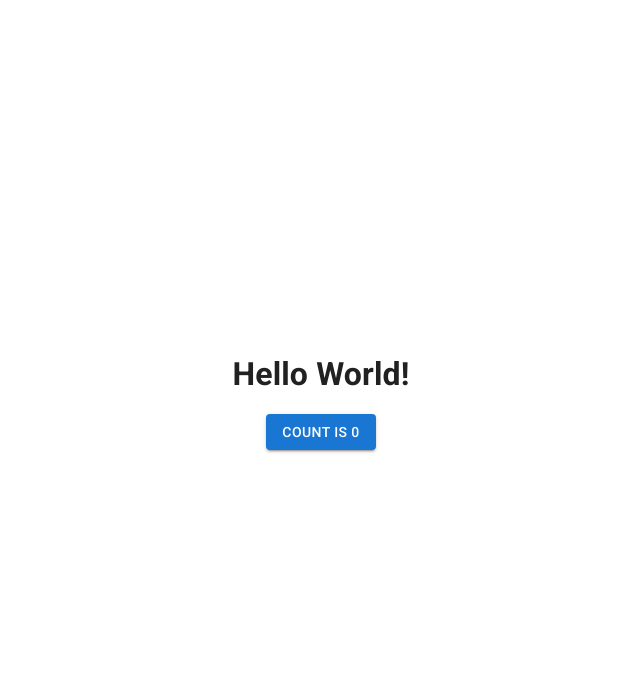
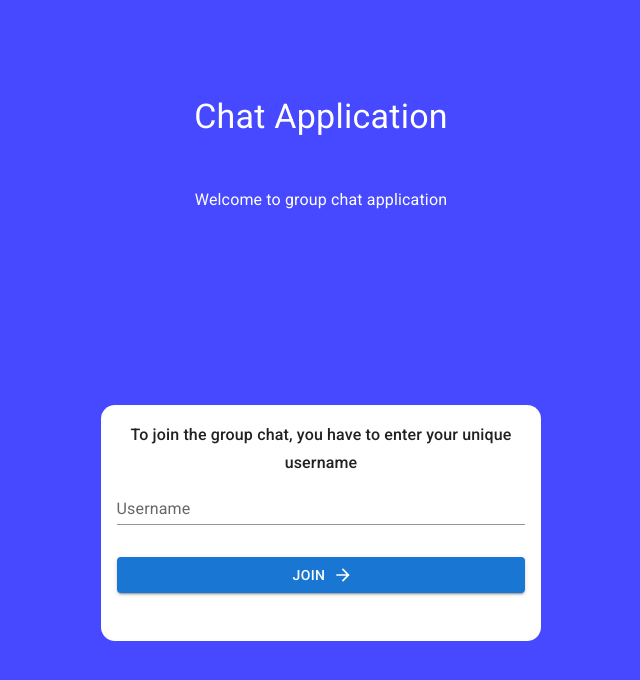
Before and after one commit to nelsonfrank/chat-app, a React (Vite) app: page / in a window 1280 px wide. Shown: the top 680 px of the page, without its empty margins (319-959 px from the left). Built offline with nearby package versions, Linux system fonts and the light colour scheme.

Commit message:
feat: Create welcome page #2
Closes #2

```diff
--- a/src/App.tsx
+++ b/src/App.tsx
@@ -1,39 +1,8 @@
-import { useState } from "react";
-import Button from "@mui/material/Button";
-import Container from "@mui/material/Container";
+// components
+import Home from "./screens/home";
 
 function App() {
-  const [count, setCount] = useState(0);
-
-  return (
-    <Container
-      maxWidth="lg"
-      sx={{
-        display: "flex",
-        height: "100vh",
-        alignItems: "center",
-        justifyContent: "center",
-      }}
-    >
-      <div className="App">
-        <h1>Hello World!</h1>
-        <div
-          style={{
-            display: "flex",
-            justifyContent: "center",
-            marginTop: "1rem",
-          }}
-        >
-          <Button
-            variant="contained"
-            onClick={() => setCount((count) => count + 1)}
-          >
-            count is {count}
-          </Button>
-        </div>
-      </div>
-    </Container>
-  );
+  return <Home />;
 }
 
 export default App;
--- /dev/null
+++ b/src/screens/home/Home.styles.ts
@@ -0,0 +1,44 @@
+export default {
+  app: {
+    minHeight: "100vh",
+    weight: "100%",
+    backgroundColor: "#4649FF",
+    display: "flex",
+    flexDirection: "column",
+    alignItems: "center",
+  },
+  heading: {
+    textAlign: "center",
+    padding: "6rem 0rem 3rem 0rem",
+    color: "#fff",
+  },
+  subTitle: {
+    padding: "0rem 0rem 2rem 0rem",
+    textAlign: "center",
+    color: "#fff",
+    width: "100%",
+  },
+  userNameContainer: {
+    width: "90%",
+    margin: "4rem auto ",
+    backgroundColor: "#fff",
+    // flex: 1,
+    borderRadius: "0.875rem",
+    display: "flex",
+    flexDirection: "column",
+    // alignItems: "center",
+    justifyContent: "center",
+    padding: "1rem",
+  },
+  formHeading: {
+    color: "",
+    textAlign: "center",
+    fontWeight: 500,
+  },
+  textField: {
+    marginTop: "2rem 0rem 1rem 0rem",
+  },
+  joinBtn: {
+    margin: "2rem 0",
+  },
+};
--- /dev/null
+++ b/src/screens/home/Home.tsx
@@ -0,0 +1,42 @@
+// dependencies
+import { Typography, Box, TextField, Button } from "@mui/material";
+import ArrowForwardIcon from "@mui/icons-material/ArrowForward";
+
+// styles
+import Styles from "./Home.styles";
+
+const Home = () => {
+  return (
+    <Box component="div" sx={Styles.app}>
+      <Typography variant="h4" sx={Styles.heading}>
+        Chat Application
+      </Typography>
+      <Typography variant="subtitle1" sx={Styles.subTitle}>
+        Welcome to group chat application
+      </Typography>
+      <div style={{ flex: 1, display: "flex", alignItems: "center" }}>
+        <Box component="div" sx={Styles.userNameContainer}>
+          <Typography variant="subtitle1" sx={Styles.formHeading}>
+            To join the group chat, you have to enter your unique username
+          </Typography>
+
+          <TextField
+            id="standard-basic"
+            label="Username"
+            variant="standard"
+            sx={Styles.textField}
+          />
+          <Button
+            variant="contained"
+            endIcon={<ArrowForwardIcon />}
+            sx={Styles.joinBtn}
+          >
+            Join
+          </Button>
+        </Box>
+      </div>
+    </Box>
+  );
+};
+
+export default Home;
--- /dev/null
+++ b/src/screens/home/index.ts
@@ -0,0 +1 @@
+export { default } from "./Home";
```
